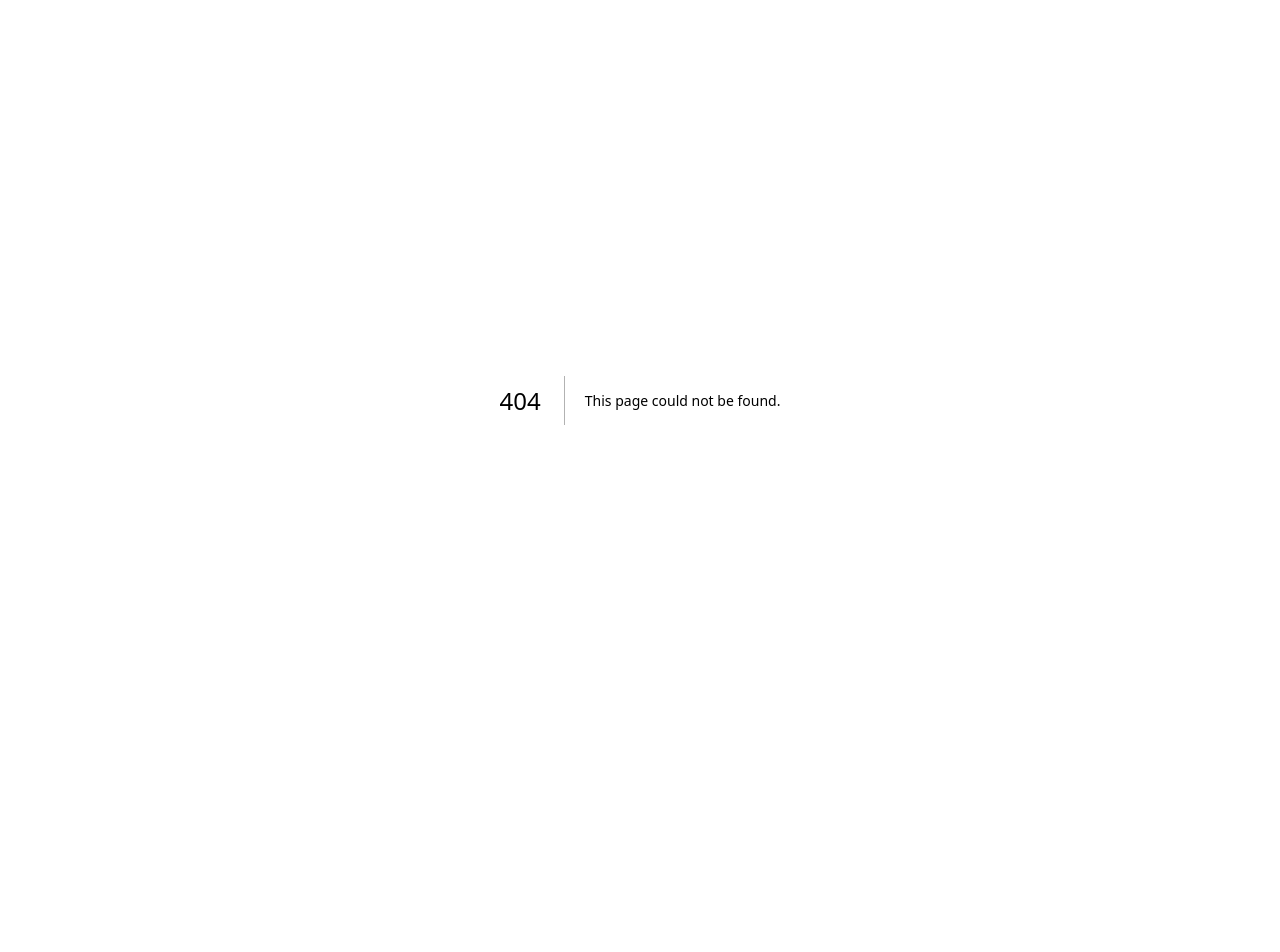
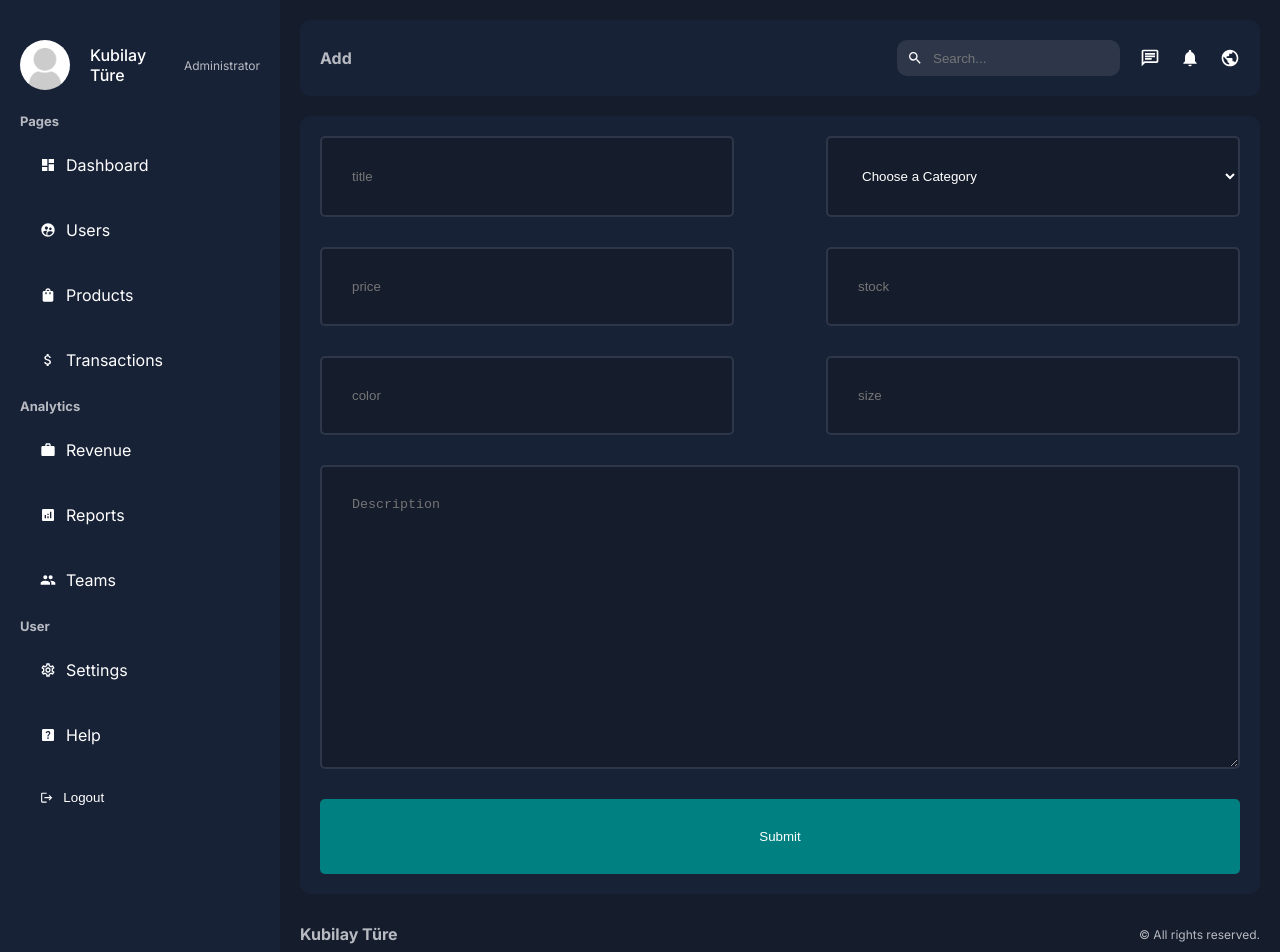
Before and after one commit to kubilayture/admin-panel-nextjs, a Next.js app: page /dashboard/products/add in a window 1280 px wide. Before the commit this address had no page. Shown: the top 952 px of the page. Before the commit the page ends 800 px from the top, so only its background shows below. Built offline with nearby package versions, Linux system fonts and the light colour scheme.

Commit message:
add product page

```diff
--- /dev/null
+++ b/app/dashboard/products/add/page.tsx
@@ -0,0 +1,30 @@
+import styles from '@/app/ui/dashboard/products/addProduct/addProduct.module.css'
+
+const AddProductPage = () => {
+  return (
+    <div className={styles.container}>
+      <form action="" className={styles.form}>
+        <input type="text" placeholder='title' name='title' required />
+        <select name="cat" id="cat">
+          <option value='general'>Choose a Category</option>
+          <option value='kitchen'>Kitchen</option>
+          <option value='phone'>Phone</option>
+          <option value='computer'>Computer</option>
+        </select>
+        <input type="number" placeholder='price' name="price" />
+        <input type="number" placeholder='stock' name="stock" />
+        <input type="text" placeholder='color' name="color" />
+        <input type="text" placeholder='size' name="size" />
+        <textarea
+          placeholder='Description'
+          id='desc'
+          name="desc"
+          rows={16}
+        ></textarea>
+        <button type='submit'>Submit</button>
+      </form>
+    </div>
+  )
+}
+
+export default AddProductPage
--- /dev/null
+++ b/app/ui/dashboard/products/addProduct/addProduct.module.css
@@ -0,0 +1,41 @@
+.container {
+  background-color: var(--bgSoft);
+  padding: 20px;
+  border-radius: 10px;
+  margin-top: 20px;
+}
+
+.form {
+  display: flex;
+  flex-wrap: wrap;
+  justify-content: space-between;
+}
+
+.form input,
+.form textarea,
+.form select {
+  padding: 30px;
+  background-color: var(--bg);
+  color: var(--text);
+  border: 2px solid #2e374a;
+  border-radius: 5px;
+  margin-bottom: 30px;
+}
+
+.form input, .form select {
+  width: 45%;
+}
+
+.form textarea {
+  width: 100%;
+}
+
+.form button {
+  width: 100%;
+  padding: 30px;
+  background-color: teal;
+  color: var(--text);
+  border: none;
+  border-radius: 5px;
+  cursor: pointer;
+}
```
